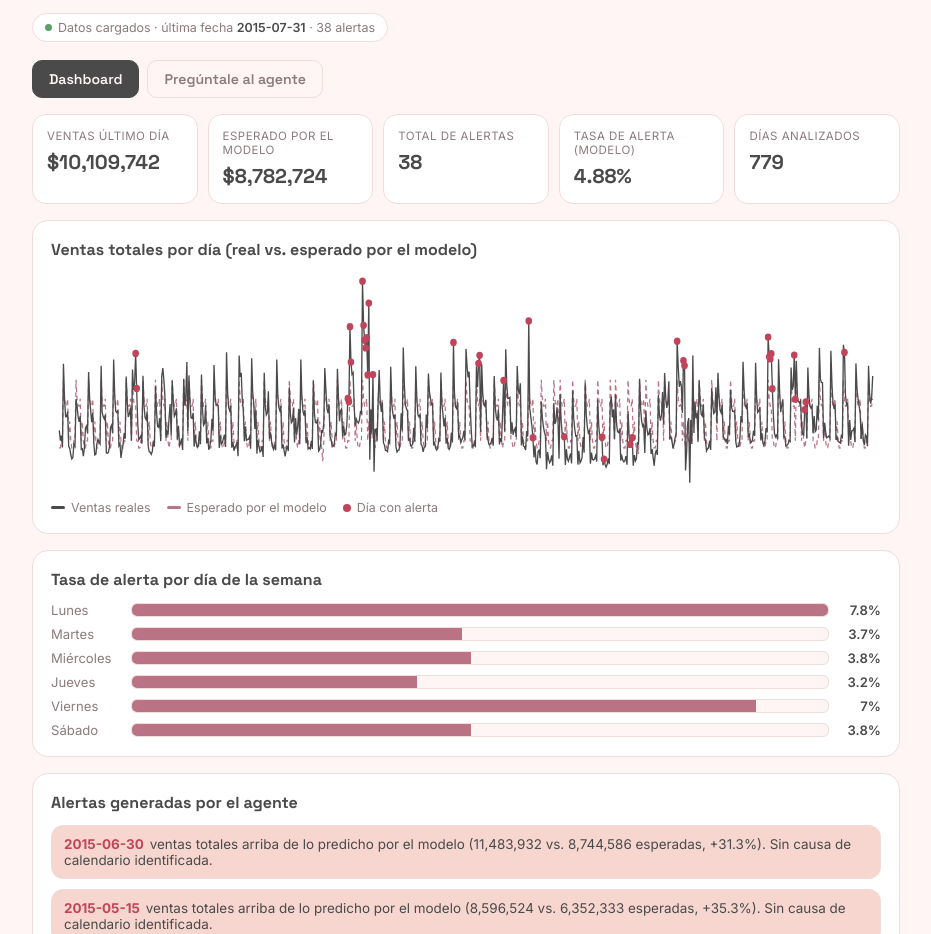
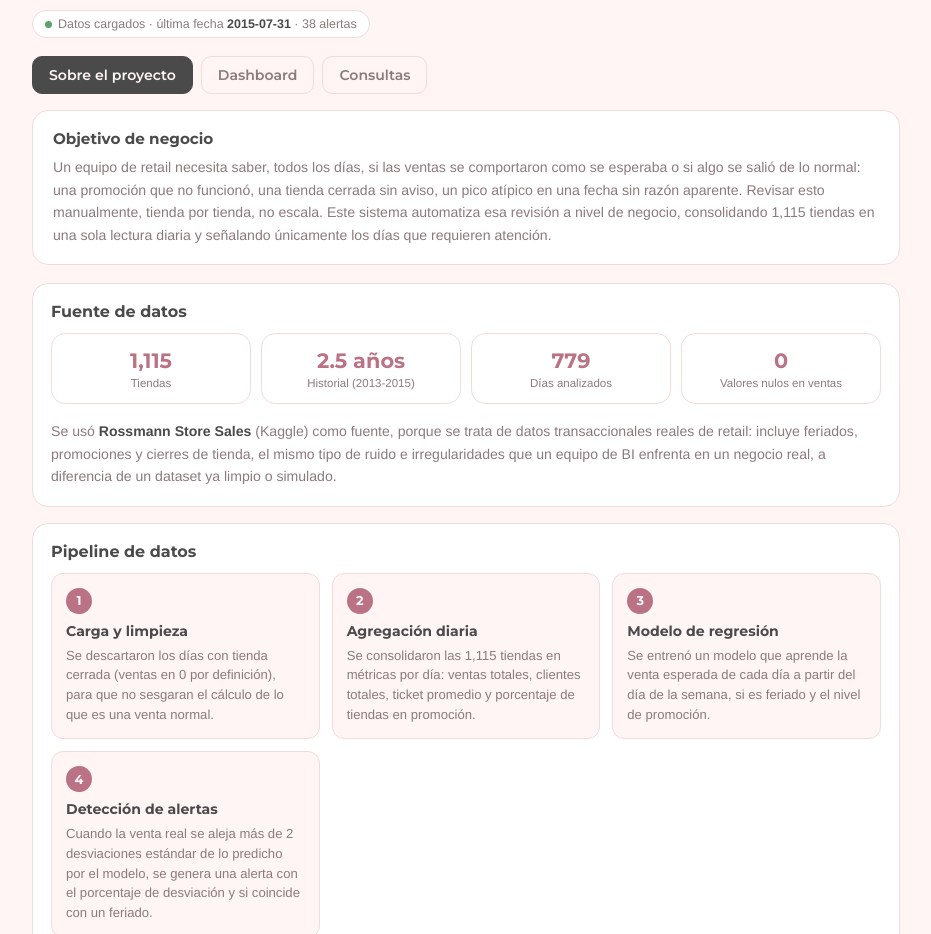
Before and after one commit to mmserrat/a-m-tricasrossman, a plain HTML site: page index.html in a window 1280 px wide. Shown: the part 83-1017 px from the top of the page, without its empty margins (174-1105 px from the left). Drawn offline with Linux system fonts and the light colour scheme.

Commit message:
setting onboarding index.html

```diff
--- a/index.html
+++ b/index.html
@@ -3,10 +3,10 @@
 <head>
 <meta charset="UTF-8">
 <meta name="viewport" content="width=device-width, initial-scale=1.0">
-<title>Agente de Métricas Inteligentes</title>
+<title>Sistema de Métricas Inteligentes</title>
 <link rel="preconnect" href="https://fonts.googleapis.com">
 <link rel="preconnect" href="https://fonts.gstatic.com" crossorigin>
-<link href="https://fonts.googleapis.com/css2?family=Inter:wght@400;500;600;700&family=Space+Grotesk:wght@500;600;700&display=swap" rel="stylesheet">
+<link href="https://fonts.googleapis.com/css2?family=Montserrat:wght@500;600;700;800&display=swap" rel="stylesheet">
 <style>
   :root {
     --bg: #FFF5F5;
@@ -61,7 +61,7 @@
     margin: 0;
     background: var(--bg);
     color: var(--fg);
-    font-family: 'Inter', system-ui, sans-serif;
+    font-family: 'Helvetica Neue', Helvetica, Arial, sans-serif;
     min-height: 100vh;
     padding-block: 28px 40px;
   }
@@ -73,7 +73,7 @@
   }
   header { margin-bottom: 16px; }
   h1 {
-    font-family: 'Space Grotesk', sans-serif;
+    font-family: 'Montserrat', sans-serif;
     font-size: 1.5rem;
     font-weight: 700;
     margin: 0 0 4px 0;
@@ -99,7 +99,7 @@
 
   .tabs { display: flex; gap: 8px; margin-bottom: 16px; }
   .tab {
-    font-family: 'Space Grotesk', sans-serif;
+    font-family: 'Montserrat', sans-serif;
     font-weight: 600;
     font-size: 0.88rem;
     background: transparent;
@@ -127,7 +127,7 @@
     padding: 14px;
   }
   .kpi .label { font-size: 0.72rem; color: var(--fg-muted); text-transform: uppercase; letter-spacing: 0.04em; margin-bottom: 6px; }
-  .kpi .value { font-family: 'Space Grotesk', sans-serif; font-size: 1.25rem; font-weight: 700; }
+  .kpi .value { font-family: 'Montserrat', sans-serif; font-size: 1.25rem; font-weight: 700; }
   .kpi .value.alert { color: var(--alert); }
 
   .card {
@@ -138,7 +138,7 @@
     margin-bottom: 16px;
   }
   .card h2 {
-    font-family: 'Space Grotesk', sans-serif;
+    font-family: 'Montserrat', sans-serif;
     font-size: 1rem;
     margin: 0 0 12px 0;
   }
@@ -197,13 +197,94 @@
   input[type="text"]:focus { outline: 2px solid var(--accent-strong); outline-offset: 1px; }
   button.send { background: var(--accent-strong); color: #FFF5F5; border: none; border-radius: 12px; padding: 0 18px; font-size: 0.9rem; font-weight: 600; cursor: pointer; font-family: inherit; flex: none; }
 
-  footer { margin-top: 16px; color: var(--fg-muted); font-size: 0.76rem; text-align: center; }
+  .intro-card {
+    background: var(--surface);
+    border: 1px solid var(--border);
+    border-radius: 16px;
+    padding: 18px 20px;
+    margin-bottom: 18px;
+  }
+  .intro-card h2 {
+    font-family: 'Montserrat', sans-serif;
+    font-size: 0.95rem;
+    margin: 0 0 8px 0;
+  }
+  .intro-card p {
+    font-size: 0.88rem;
+    line-height: 1.6;
+    color: var(--fg-muted);
+    margin: 0 0 10px 0;
+  }
+  .intro-card p:last-child { margin-bottom: 0; }
+  .intro-card strong { color: var(--fg); }
+
+  .stat-row {
+    display: grid;
+    grid-template-columns: repeat(auto-fit, minmax(130px, 1fr));
+    gap: 10px;
+    margin-bottom: 16px;
+  }
+  .stat {
+    background: var(--surface);
+    border: 1px solid var(--border);
+    border-radius: 14px;
+    padding: 14px;
+    text-align: center;
+  }
+  .stat .stat-value {
+    font-family: 'Montserrat', sans-serif;
+    font-size: 1.3rem;
+    font-weight: 700;
+    color: var(--accent-strong);
+  }
+  .stat .stat-label {
+    font-size: 0.72rem;
+    color: var(--fg-muted);
+    margin-top: 4px;
+  }
+
+  .step-grid {
+    display: grid;
+    grid-template-columns: repeat(auto-fit, minmax(200px, 1fr));
+    gap: 12px;
+  }
+  .step-card {
+    background: var(--bg);
+    border: 1px solid var(--border);
+    border-radius: 12px;
+    padding: 14px;
+  }
+  .step-num {
+    display: inline-flex;
+    align-items: center;
+    justify-content: center;
+    width: 26px;
+    height: 26px;
+    border-radius: 50%;
+    background: var(--accent-strong);
+    color: #FFF5F5;
+    font-family: 'Montserrat', sans-serif;
+    font-weight: 700;
+    font-size: 0.8rem;
+    margin-bottom: 8px;
+  }
+  .step-card h3 {
+    font-family: 'Montserrat', sans-serif;
+    font-size: 0.88rem;
+    margin: 0 0 6px 0;
+  }
+  .step-card p {
+    font-size: 0.82rem;
+    color: var(--fg-muted);
+    line-height: 1.5;
+    margin: 0;
+  }
 </style>
 </head>
 <body>
 <div class="wrap">
   <header>
-    <h1>Agente de Métricas Inteligentes</h1>
+    <h1>Sistema de Métricas Inteligentes</h1>
     <p class="sub">Monitoreo diario de ventas y detección de anomalías · Rossmann Store Sales</p>
   </header>
 
@@ -212,11 +293,66 @@
   </div>
 
   <div class="tabs">
-    <button class="tab active" data-tab="dashboard">Dashboard</button>
-    <button class="tab" data-tab="agent">Pregúntale al agente</button>
+    <button class="tab active" data-tab="about">Sobre el proyecto</button>
+    <button class="tab" data-tab="dashboard">Dashboard</button>
+    <button class="tab" data-tab="agent">Consultas</button>
   </div>
 
-  <section class="tabpanel active" id="tab-dashboard">
+  <section class="tabpanel active" id="tab-about">
+    <div class="intro-card">
+      <h2>Objetivo de negocio</h2>
+      <p>Un equipo de retail necesita saber, todos los días, si las ventas se comportaron como se esperaba o si algo se salió de lo normal: una promoción que no funcionó, una tienda cerrada sin aviso, un pico atípico en una fecha sin razón aparente. Revisar esto manualmente, tienda por tienda, no escala. Este sistema automatiza esa revisión a nivel de negocio, consolidando 1,115 tiendas en una sola lectura diaria y señalando únicamente los días que requieren atención.</p>
+    </div>
+
+    <div class="card">
+      <h2>Fuente de datos</h2>
+      <div class="stat-row">
+        <div class="stat"><div class="stat-value">1,115</div><div class="stat-label">Tiendas</div></div>
+        <div class="stat"><div class="stat-value">2.5 años</div><div class="stat-label">Historial (2013-2015)</div></div>
+        <div class="stat"><div class="stat-value">779</div><div class="stat-label">Días analizados</div></div>
+        <div class="stat"><div class="stat-value">0</div><div class="stat-label">Valores nulos en ventas</div></div>
+      </div>
+      <p style="font-size:0.88rem; color:var(--fg-muted); line-height:1.6; margin:0;">Se usó <strong style="color:var(--fg);">Rossmann Store Sales</strong> (Kaggle) como fuente, porque se trata de datos transaccionales reales de retail: incluye feriados, promociones y cierres de tienda, el mismo tipo de ruido e irregularidades que un equipo de BI enfrenta en un negocio real, a diferencia de un dataset ya limpio o simulado.</p>
+    </div>
+
+    <div class="card">
+      <h2>Pipeline de datos</h2>
+      <div class="step-grid">
+        <div class="step-card">
+          <div class="step-num">1</div>
+          <h3>Carga y limpieza</h3>
+          <p>Se descartaron los días con tienda cerrada (ventas en 0 por definición), para que no sesgaran el cálculo de lo que es una venta normal.</p>
+        </div>
+        <div class="step-card">
+          <div class="step-num">2</div>
+          <h3>Agregación diaria</h3>
+          <p>Se consolidaron las 1,115 tiendas en métricas por día: ventas totales, clientes totales, ticket promedio y porcentaje de tiendas en promoción.</p>
+        </div>
+        <div class="step-card">
+          <div class="step-num">3</div>
+          <h3>Modelo de regresión</h3>
+          <p>Se entrenó un modelo que aprende la venta esperada de cada día a partir del día de la semana, si es feriado y el nivel de promoción.</p>
+        </div>
+        <div class="step-card">
+          <div class="step-num">4</div>
+          <h3>Detección de alertas</h3>
+          <p>Cuando la venta real se aleja más de 2 desviaciones estándar de lo predicho por el modelo, se genera una alerta con el porcentaje de desviación y si coincide con un feriado.</p>
+        </div>
+      </div>
+    </div>
+
+    <div class="card">
+      <h2>Resultado</h2>
+      <div class="stat-row">
+        <div class="stat"><div class="stat-value">38</div><div class="stat-label">Alertas detectadas</div></div>
+        <div class="stat"><div class="stat-value">4.88%</div><div class="stat-label">Tasa de alerta del modelo</div></div>
+        <div class="stat"><div class="stat-value">6.8%</div><div class="stat-label">Tasa de alerta con promedio simple</div></div>
+      </div>
+      <p style="font-size:0.88rem; color:var(--fg-muted); line-height:1.6; margin:0;">El modelo de regresión redujo la tasa de falsas alertas frente a usar solo el promedio histórico por día de la semana, porque aprende de más variables a la vez (feriados y promociones, no solo el día). El detalle día a día está en la pestaña <strong style="color:var(--fg);">Dashboard</strong>, y se puede consultar en lenguaje natural en <strong style="color:var(--fg);">Consultas</strong>.</p>
+    </div>
+  </section>
+
+  <section class="tabpanel" id="tab-dashboard">
     <div class="kpi-row" id="kpiRow"></div>
 
     <div class="card">
@@ -235,7 +371,7 @@
     </div>
 
     <div class="card">
-      <h2>Alertas generadas por el agente</h2>
+      <h2>Alertas generadas</h2>
       <div class="alert-list" id="alertList"></div>
     </div>
   </section>
@@ -251,7 +387,6 @@
     </div>
   </section>
 
-  <footer>Dashboard y respuestas generados con lógica fija a partir de agente_datos.json — no usa un modelo de lenguaje.</footer>
 </div>
 
 <script>
@@ -367,7 +502,7 @@ function answer(raw) {
   const q = norm(raw);
 
   if (/\b(hola|buenas|buenos dias|buenas tardes|hey)\b/.test(q)) {
-    return 'Hola, soy el agente de métricas de ventas. Puedo decirte cuántas alertas se han generado, cómo va el modelo, o qué pasó en un día en específico. Prueba con alguna de las preguntas sugeridas abajo, o revisa la pestaña Dashboard.';
+    return 'Hola. Este panel responde preguntas sobre las ventas, las alertas y el modelo. Prueba con alguna de las preguntas sugeridas abajo, o revisa la pestaña Dashboard.';
   }
   if (/cuant(a|o)s? alertas|total de alertas|numero de alertas/.test(q)) {
     const alerts = lastNAlerts(3);
@@ -397,8 +532,8 @@ function answer(raw) {
     const estado = l.alert ? '<span class="alert-line">⚠ Este día se marcó como anómalo.</span>' : 'Dentro del rango esperado, sin alerta.';
     return `Último día con datos: <b>${l.date}</b>.<br>Ventas totales: ${money(l.total_sales)} vs. ${money(l.expected_sales)} esperadas por el modelo.<br>${estado}`;
   }
-  if (/como funciona|que modelo|modelo de regresion|que hace el agente|explicame el modelo/.test(q)) {
-    return 'El agente entrena un modelo de regresión lineal que predice las ventas esperadas de cada día usando el día de la semana, si es feriado y el % de tiendas en promoción. Cuando las ventas reales se alejan de lo predicho por más de 2 desviaciones estándar del error del modelo, se genera una alerta con el mensaje explicando la desviación.';
+  if (/como funciona|que modelo|modelo de regresion|que hace el sistema|explicame el modelo/.test(q)) {
+    return 'El sistema entrena un modelo de regresión lineal que predice las ventas esperadas de cada día usando el día de la semana, si es feriado y el % de tiendas en promoción. Cuando las ventas reales se alejan de lo predicho por más de 2 desviaciones estándar del error del modelo, se genera una alerta con el mensaje explicando la desviación.';
   }
   if (/feriado|holiday|causa/.test(q)) {
     const conFeriado = DATA.alerts.filter(a => a.is_holiday).length;
@@ -475,8 +610,3 @@ loadData();
 </script>
 </body>
 </html>
-
-loadData();
-</script>
-</body>
-</html>
```
